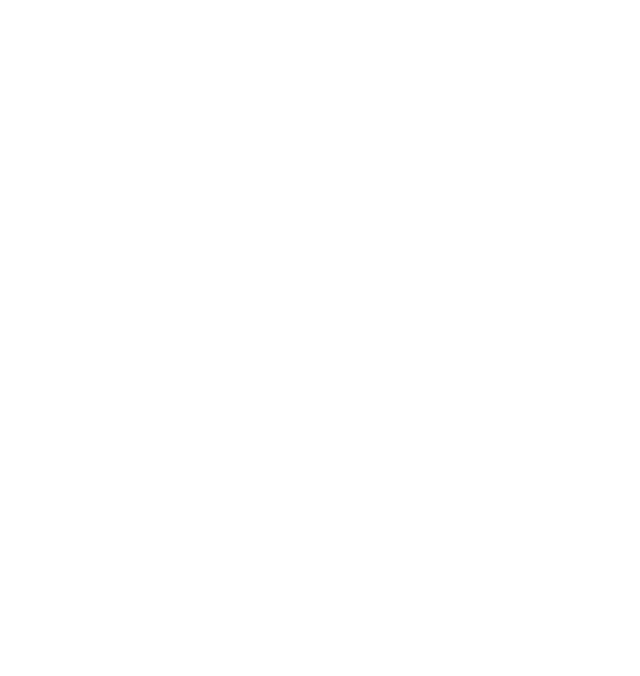
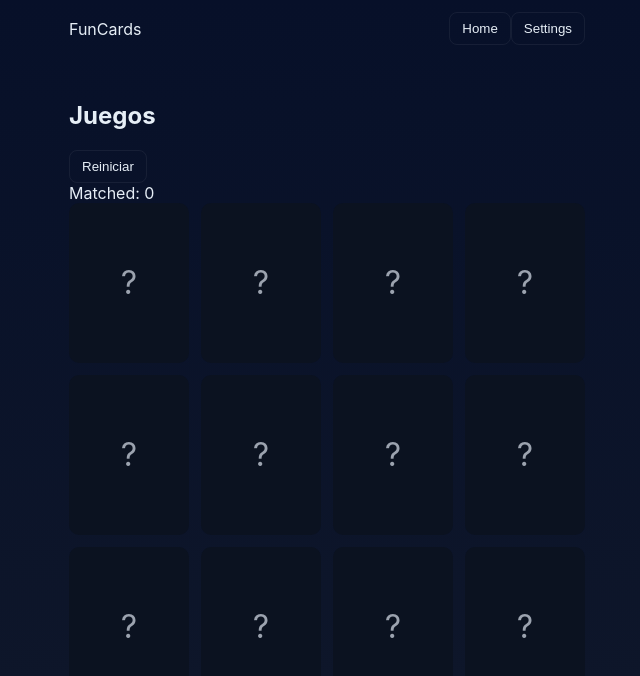
Before and after one commit to Lisandro2032/FunCards, a React (Vite) app: page / in a window 1280 px wide. Shown: the top 676 px of the page, without its empty margins (313-953 px from the left). Built offline with nearby package versions, Linux system fonts and the light colour scheme.

Commit message:
Estructura Basica

```diff
--- /dev/null
+++ b/public/index.html
@@ -0,0 +1,13 @@
+<!DOCTYPE html>
+<html lang="en">
+<head>
+    <meta charset="UTF-8">
+    <meta name="viewport" content="width=device-width, initial-scale=1.0">
+    <link href="https://fonts.googleapis.com/css2?family=Inter:wght@400;600;700&display=swap" rel="stylesheet">
+
+    <title>Document</title>
+</head>
+<body>
+    <div></div>
+</body>
+</html>
--- a/src/App.jsx
+++ b/src/App.jsx
@@ -1,9 +1,16 @@
+import React from 'react';
+import Header from './componentes/Header';
+import CardGame from './Juegos/CardGame';
 
-function App() {
-
+export default function App(){
   return (
-  <div></div>
-  )
+    <div className="app">
+      <Header title="FunCards" />
+      <main className="container">
+        <h2>Juegos</h2>
+        {/* Por ahora mostramos el CardGame directamente */}
+        <CardGame />
+      </main>
+    </div>
+  );
 }
-
-export default App
--- /dev/null
+++ b/src/Estilos/globales.css
@@ -0,0 +1,22 @@
+:root{
+  --bg: #0f172a;
+  --card-surface: #0b1220;
+  --accent: #7c3aed;
+  --muted: #9ca3af;
+  --text: #e6eef6;
+}
+*{box-sizing:border-box}
+body{
+  margin:0; font-family: Inter, system-ui, -apple-system, "Segoe UI", Roboto, "Helvetica Neue", Arial;
+  background: linear-gradient(180deg, #071029 0%, #0f172a 100%);
+  color:var(--text);
+  min-height:100vh;
+  display:flex; flex-direction:column; align-items:center;
+}
+.container{ width:100%; max-width:1100px; padding:24px; }
+.site-header{ width:100%; display:flex; justify-content:space-between; align-items:center; padding:12px 24px; }
+.btn{
+  background:transparent; border:1px solid rgba(255,255,255,0.06); padding:8px 12px; border-radius:8px; color:var(--text);
+  cursor:pointer;
+}
+.btn:hover{ transform:translateY(-2px); }
--- /dev/null
+++ b/src/Juegos/CardGame/cardgame.css
@@ -0,0 +1,24 @@
+.cardgame .grid{
+  display:grid;
+  grid-template-columns: repeat(4, 120px);
+  gap: 12px;
+  justify-content:center;
+}
+.card{
+  width:120px; height:160px; perspective:1000px; cursor:pointer;
+}
+.card .card-inner{
+  position:relative; width:100%; height:100%; transition: transform .55s; transform-style: preserve-3d;
+  border-radius:10px;
+}
+.card .card-front, .card .card-back{
+  position:absolute; inset:0; display:flex; align-items:center; justify-content:center; backface-visibility:hidden;
+  border-radius:10px; font-size:32px;
+}
+.card .card-front{
+  background:var(--card-surface); color:var(--muted);
+}
+.card .card-back{
+  background:var(--accent); color:white; transform:rotateY(180deg);
+}
+.card.flipped .card-inner{ transform: rotateY(180deg); }
--- /dev/null
+++ b/src/Juegos/CardGame/index.jsx
@@ -0,0 +1,70 @@
+import React, { useEffect, useState } from 'react';
+import './cardgame.css';
+
+// helper: barajar
+function shuffleArray(arr){
+  return arr
+    .map(v => ({ v, r: Math.random() }))
+    .sort((a,b)=> a.r-b.r)
+    .map(x => x.v);
+}
+
+const baseCards = ['🍎','🍌','🍇','🍒','🍋','🥝']; // 6 pares -> 12 cartas
+
+export default function CardGame(){
+  const [deck, setDeck] = useState([]);
+  const [flipped, setFlipped] = useState([]); // indices
+  const [matched, setMatched] = useState([]);
+
+  useEffect(()=> {
+    const doubled = [...baseCards, ...baseCards];
+    setDeck(shuffleArray(doubled));
+    setFlipped([]);
+    setMatched([]);
+  }, []);
+
+  function flipCard(i){
+    if (flipped.includes(i) || matched.includes(i)) return;
+    const newFlipped = [...flipped, i];
+    setFlipped(newFlipped);
+
+    if (newFlipped.length === 2){
+      const [a,b] = newFlipped;
+      if (deck[a] === deck[b]){
+        setMatched(prev => [...prev, a, b]);
+        setFlipped([]);
+      } else {
+        setTimeout(()=> setFlipped([]), 700);
+      }
+    }
+  }
+
+  function reset(){
+    const doubled = [...baseCards, ...baseCards];
+    setDeck(shuffleArray(doubled));
+    setFlipped([]);
+    setMatched([]);
+  }
+
+  return (
+    <div className="cardgame">
+      <div className="controls">
+        <button className="btn" onClick={reset}>Reiniciar</button>
+        <div>Matched: {matched.length/2}</div>
+      </div>
+      <div className="grid">
+        {deck.map((c, i) => {
+          const isFlipped = flipped.includes(i) || matched.includes(i);
+          return (
+            <div key={i} className={`card ${isFlipped ? 'flipped' : ''}`} onClick={()=> flipCard(i)}>
+              <div className="card-inner">
+                <div className="card-front">?</div>
+                <div className="card-back">{c}</div>
+              </div>
+            </div>
+          );
+        })}
+      </div>
+    </div>
+  );
+}
--- /dev/null
+++ b/src/componentes/Header.jsx
@@ -0,0 +1,13 @@
+import React from 'react';
+
+export default function Header({ title }){
+  return (
+    <header className="site-header">
+      <div className="brand">{title}</div>
+      <nav>
+        <button className="btn">Home</button>
+        <button className="btn">Settings</button>
+      </nav>
+    </header>
+  );
+}
--- a/src/main.jsx
+++ b/src/main.jsx
@@ -1,9 +1,8 @@
-import { StrictMode } from 'react'
-import { createRoot } from 'react-dom/client'
-import App from './App.jsx'
+import React from 'react';
+import { createRoot } from 'react-dom/client';
+import App from './App';
+import './Estilos/globales.css';
 
 createRoot(document.getElementById('root')).render(
-  <StrictMode>
-    <App />
-  </StrictMode>,
-)
+  <React.StrictMode><App /></React.StrictMode>
+);
```
Also changed, not shown: src/App.css (deleted), 1 other file (tests, documents, lock files or other folders).
